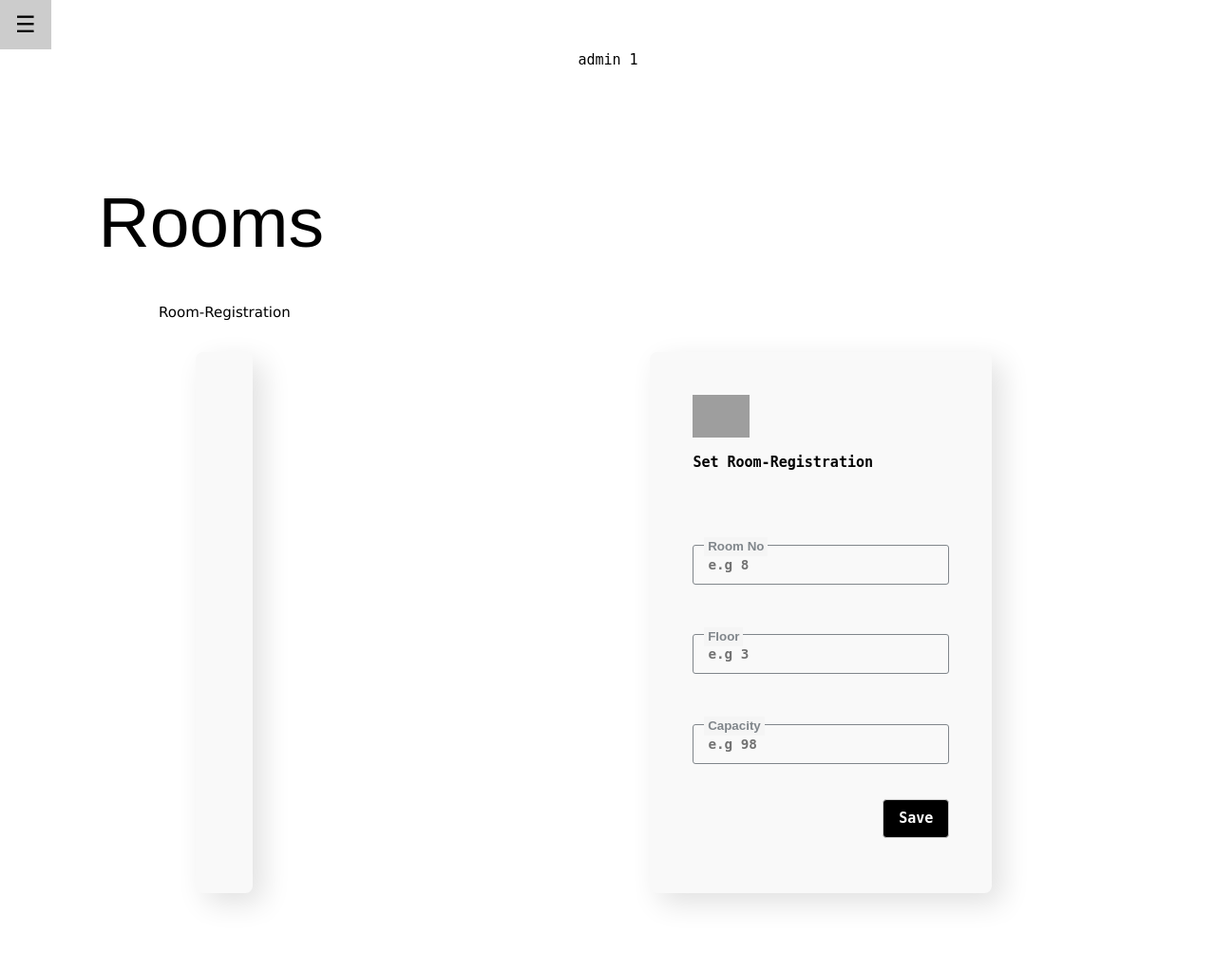
After one commit to Otherwa/Vela-patrak_v_1.0, a PHP site: page /users/admin/room.php in a window 1280 px wide. The commit adds this page. Shown: the whole page at 95% size. Run offline with PHP 8.4, Linux system fonts and the light colour scheme; a user stored in the database is signed in; some web fonts are replaced; grey boxes are pictures that could not be loaded.

Commit message:
/**Puskar Durvesh Dwvahsih sucessfull**/

```diff
--- /dev/null
+++ b/css/professor.css
@@ -0,0 +1,133 @@
+:root {
+    /*===== Colores =====*/
+    --first-color: #000000;
+    --input-color: #000000;
+    --border-color: #DADCE0;
+    /*===== Fuente y tipografia =====*/
+    --body-font: 'Roboto', sans-serif;
+    --normal-font-size: 0.95rem;
+    --small-font-size: 0.70rem;
+    --orange: #F26419;
+    --yellow: #2d9ff6;
+    --gray: #86BBD8;
+    --blue: #33658A;
+    --green: #2F4858;
+}
+
+
+/* login form */
+.container {
+    display: flex;
+    padding: 0.8rem;
+    justify-content: space-evenly;
+}
+
+@media screen and (max-width: 768px) {
+    .container {
+        flex-direction: column;
+    }
+}
+
+.context {
+    margin: 1rem;
+}
+
+
+.form {
+    padding: 2rem;
+    border-radius: 0.5rem;
+    background-color: #f9f9f9;
+    box-shadow: 0.7rem 0.7rem 2rem #0000001f
+}
+
+.l-form {
+    display: flex;
+    justify-content: center;
+    align-items: center;
+    height: auto;
+    margin: 0.5rem;
+    font-family: monospace;
+    font-weight: bold;
+    padding: 3rem;
+    flex-direction: column;
+}
+
+.form__div {
+    position: relative;
+    height: 42px;
+    margin: 1rem;
+}
+
+.form__input:focus {
+    color: rgb(0, 0, 0);
+    border: 1.5px solid var(--first-color);
+    transition: 0.5s;
+}
+
+.form__input {
+    position: absolute;
+    top: 0;
+    color: var(--input-color);
+    left: 0;
+    width: 100%;
+    height: 2.8rem;
+    font-size: var(--normal-font-size);
+    border: 1px solid var(--border-color);
+    border-radius: 0.2rem;
+    border-color: #80868B;
+    outline: none;
+    font-family: monospace;
+    font-weight: bold;
+    padding: 1rem;
+    background: none;
+    z-index: 0;
+}
+
+.form__input:focus+.form__label {
+    top: -0.5rem;
+    left: 0.8rem;
+    color: var(--first-color);
+    font-size: var(--small-font-size);
+    font-weight: 500;
+    z-index: 0;
+}
+
+.form__label {
+    position: absolute;
+    top: -0.5rem;
+    left: 0.8rem;
+    padding: 0 0.25rem;
+    background-color: whitesmoke;
+    color: #80868B;
+    font-size: 0.89rem;
+    transition: .3s;
+    font-family: 'Maven Pro', sans-serif;
+    font-weight: bold;
+    z-index: 0;
+}
+
+.button-primary {
+    background-color: rgb(0, 0, 0) !important;
+    color: white !important;
+    transition: all 0.2s ease-in-out;
+    margin-right: 1rem;
+}
+
+#Type {
+    padding: 0.5rem;
+    width: 100%;
+    border-radius: 0.2rem !important;
+    margin-top: 0.9rem;
+    font-size: var(--normal-font-size);
+}
+
+.list {
+    display: flex;
+    flex-direction: column;
+    align-items: center;
+}
+
+.list li {
+    padding: 0.5rem;
+    font-size: var(--normal-font-size);
+}
--- /dev/null
+++ b/js/room.js
@@ -0,0 +1 @@
+console.log("Room");
--- a/users/admin/register.php
+++ b/users/admin/register.php
@@ -108,8 +108,8 @@ ob_end_flush();
         <a href="../admin_dashboard.php" class="w3-bar-item w3-button">Dashboard</a>
         <a href="register.php" class="w3-bar-item w3-button w3-black">Registration</a>
         <a href="timeslot.php" class="w3-bar-item w3-button">Time-Slot</a>
-        <a href="#" class="w3-bar-item w3-button">Admin Feature 1</a>
-        <a href="#" class="w3-bar-item w3-button">Admin Feature 1</a>
+        <a href="professor.php" class="w3-bar-item w3-button">Professor</a>
+        <a href="room.php" class="w3-bar-item w3-button">Room</a>
         <a href="#" class="w3-bar-item w3-button">Admin Feature 1</a>
     </div>
     <!-- Page Content -->
--- /dev/null
+++ b/users/admin/room.php
@@ -0,0 +1,105 @@
+<?php
+include("../../config/connect.php");
+ob_start();
+session_start();
+
+if (!isset($_SESSION['name'])) {
+    // redirect if not set
+    header("Location:../account/login.php");
+}
+
+// session passes id
+$id = $_SESSION['id'];
+
+?>
+<!DOCTYPE html>
+<html lang="en">
+
+<head>
+    <meta charset="UTF-8">
+    <meta http-equiv="X-UA-Compatible" content="IE=edge">
+    <meta name="viewport" content="width=device-width, initial-scale=1.0">
+    <link type="image/png" sizes="96x96" rel="icon"
+        href="https://img.icons8.com/external-soft-fill-juicy-fish/60/000000/external-appointment-online-services-soft-fill-soft-fill-juicy-fish.png">
+    <!-- basic html required -->
+    <link rel="stylesheet" href="../../css/main.css">
+    <link rel="stylesheet" href="../../css/professor.css">
+
+    <link rel="stylesheet" href="https://www.w3schools.com/w3css/4/w3.css">
+    <link rel="stylesheet" href="https://cdnjs.cloudflare.com/ajax/libs/font-awesome/4.7.0/css/font-awesome.min.css">
+    <title>Time-Table</title>
+</head>
+
+<body>
+
+    <div class="w3-sidebar w3-bar-block" style="display:none" id="mySidebar">
+        <button onclick="w3_close()" class="w3-bar-item w3-button w3-large">&times;</button>
+        <a href="../../account/login.php" class="w3-bar-item w3-button">Logout</a>
+        <a href="../admin_dashboard.php" class="w3-bar-item w3-button">Dashboard</a>
+        <a href="register.php" class="w3-bar-item w3-button">Registration</a>
+        <a href="timeslot.php" class="w3-bar-item w3-button">Time-Slot</a>
+        <a href="professor.php" class="w3-bar-item w3-button">Professor</a>
+        <a href="room.php" class="w3-bar-item w3-button w3-black">Rooms</a>
+        <a href="#" class="w3-bar-item w3-button">Admin Feature 1</a>
+        <a href="#" class="w3-bar-item w3-button">Admin Feature 1</a>
+    </div>
+    <!-- Page Content -->
+    <div class="">
+        <button class="w3-button w3-xlarge" onclick="w3_open()">☰</button>
+    </div>
+
+    <code class="txt">
+        <?php echo $_SESSION['name']; ?>
+        <?php echo $_SESSION['id']; ?>
+    </code>
+
+    <div class="con_head">
+        <p> Rooms </p>
+    </div>
+
+    <div class="container">
+        <div class="list">
+            <p style="float:left">Room-Registration</p>
+            <div class="form  w3-margin w3-whitesmoke w3-bar-block" style="width:auto;height:38rem">
+
+            </div>
+        </div>
+        <br>
+        <div class="l-form">
+            <form method="POST" class="form  w3-margin w3-whitesmoke" style="width:24rem;height:38rem">
+                <div class="context">
+                    <img src="https://github.githubassets.com/images/mona-loading-dark.gif" alt="octo"
+                        style="height:3rem">
+                    <p>Set Room-Registration</p>
+                </div>
+                <br>
+                <br>
+                <div class="form__div">
+                    <input type="number" class="form__input" name="RoomNo" id="RoomNo" placeholder="e.g 8"
+                        autocomplete="off">
+                    <label for="" class="form__label">Room No</label>
+                </div>
+                <br>
+                <div class="form__div">
+                    <input type="number" class="form__input" name="Floor" id="Floor" placeholder="e.g 3"
+                        autocomplete="off">
+                    <label for="" class="form__label">Floor</label>
+                </div>
+                <br>
+                <div class="form__div">
+                    <input type="number" class="form__input" name="Capacity" id="Capacity"
+                        placeholder="e.g 98" autocomplete="off">
+                    <label for="" class="form__label">Capacity</label>
+                </div>
+                <br>
+                <input class="button-primary w3-button w3-border w3-hover-blue w3-round" type="submit" value="Save"
+                    name="Save" style="float:right">
+        </div>
+        </form>
+    </div>
+    <script src="https://unpkg.com/scrollreveal"></script>
+    <script src="../../js/main.js"></script>
+    <script src="../../js/room.js"></script>
+</body>
+
+</html>
--- a/users/admin/timeslot.php
+++ b/users/admin/timeslot.php
@@ -97,8 +97,8 @@ ob_end_flush();
         <a href="../admin_dashboard.php" class="w3-bar-item w3-button">Dashboard</a>
         <a href="register.php" class="w3-bar-item w3-button">Registration</a>
         <a href="timeslot.php" class="w3-bar-item w3-button w3-black">Time-Slot</a>
-        <a href="#" class="w3-bar-item w3-button">Admin Feature 1</a>
-        <a href="#" class="w3-bar-item w3-button">Admin Feature 1</a>
+        <a href="professor.php" class="w3-bar-item w3-button">Professor</a>
+        <a href="room.php" class="w3-bar-item w3-button">Room</a>
         <a href="#" class="w3-bar-item w3-button">Admin Feature 1</a>
         <a href="#" class="w3-bar-item w3-button">Admin Feature 1</a>
     </div>
--- a/users/admin_dashboard.php
+++ b/users/admin_dashboard.php
@@ -33,8 +33,8 @@ ob_end_flush();
         <a href="admin_dashboard.php" class="w3-bar-item w3-button w3-black">Dashboard</a>
         <a href="admin/register.php" class="w3-bar-item w3-button">Registration</a>
         <a href="admin/timeslot.php" class="w3-bar-item w3-button">Time-Slot</a>
-        <a href="#" class="w3-bar-item w3-button">Admin Feature 1</a>
-        <a href="#" class="w3-bar-item w3-button">Admin Feature 1</a>
+        <a href="admin/professor.php" class="w3-bar-item w3-button">Professor</a>
+        <a href="admin/room.php" class="w3-bar-item w3-button">Room</a>
         <a href="#" class="w3-bar-item w3-button">Admin Feature 1</a>
         <a href="#" class="w3-bar-item w3-button">Admin Feature 1</a>
     </div>
```
Also changed, not shown: config/velapatrak.sql (+30 -27 lines), css/room.css (added, +150 -0 lines), users/admin/action/admin_register_update.php (+9 -0 lines), users/admin/professor.php (added, +168 -0 lines).
